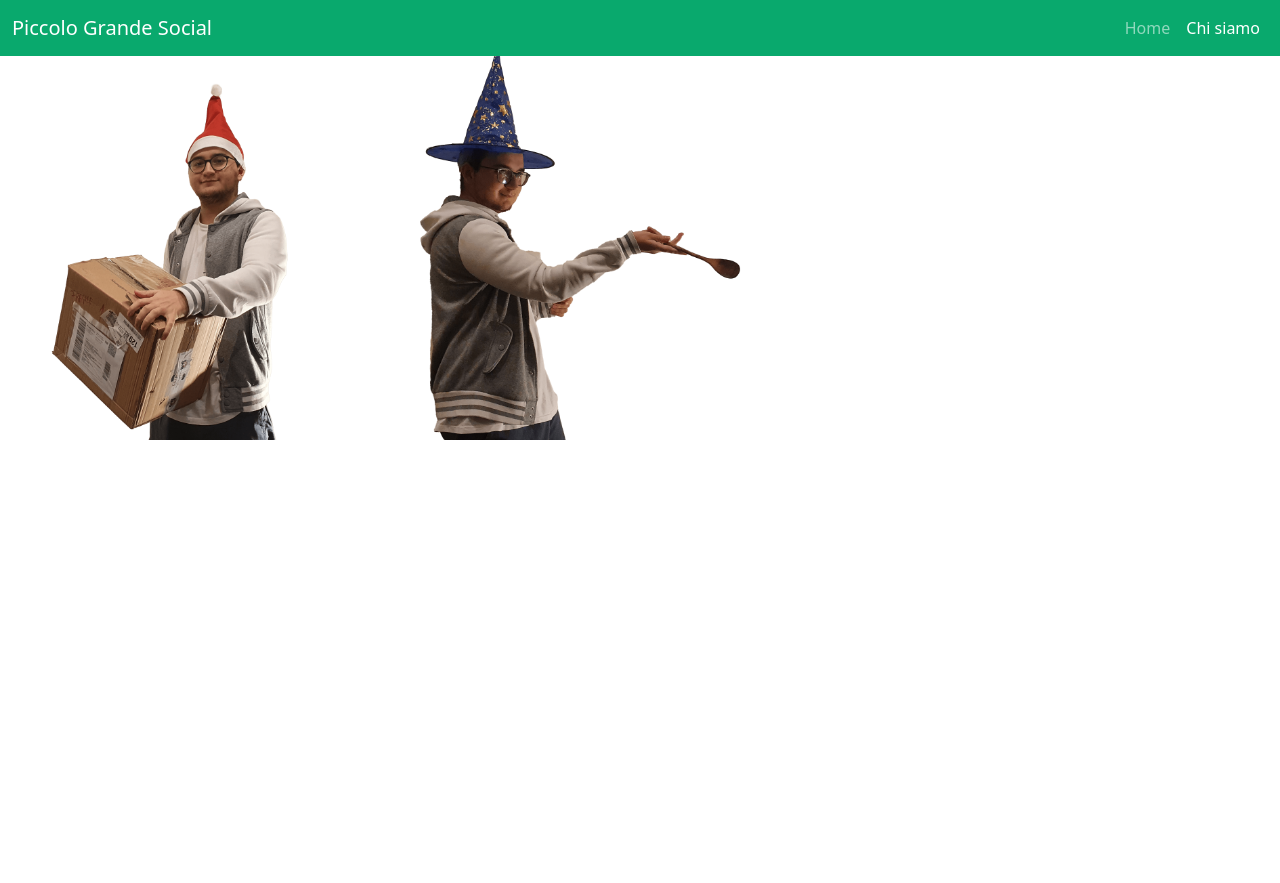
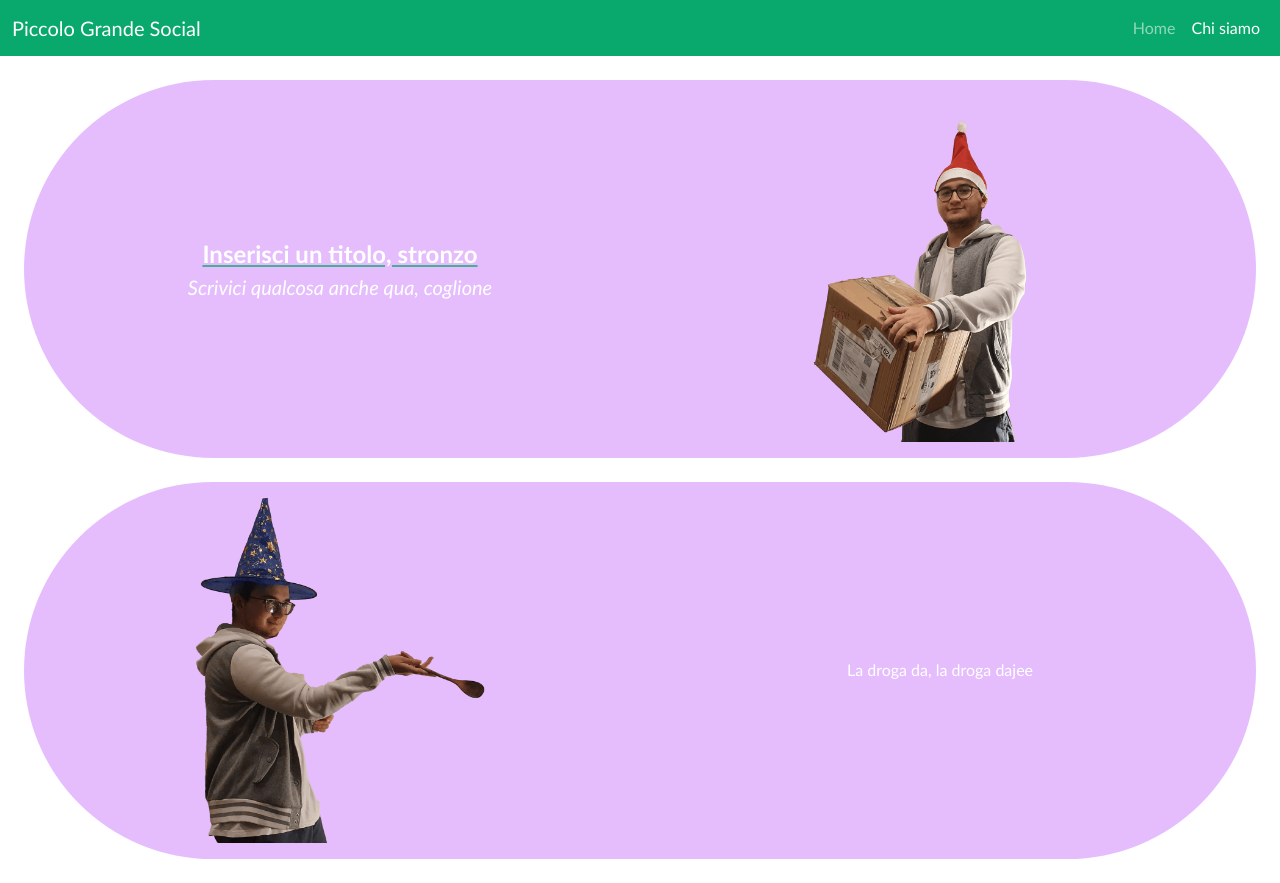
Before and after one commit to Ciovino/Laboratorio---WebApp, a Flask app: page /presentazione.html in a window 1280 px wide. Before the commit the page ends 440 px from the top, so only its background shows below. Run offline with Flask 2, Linux system fonts and the light colour scheme.

Commit message:
pill nella pagina di presentazione

```diff
--- a/static/presentazione.style.css
+++ b/static/presentazione.style.css
@@ -1,7 +1,44 @@
+* {
+    margin: 0 !important;
+    font-family: 'Trebuchet MS', 'Lucida Sans Unicode', 'Lucida Grande', 'Lucida Sans', Arial, sans-serif;
+}
+
 header.navbar {
     background-color: #09a96d;
 }
 
+#primo {
+    font-size: 24px;
+    font-weight: 700;
+    text-decoration: underline solid rgba(9, 169, 109, 0.7);
+}
+
+#secondo {
+    font-size: 20px;
+    font-weight: 400;
+    font-style: italic;
+}
+
+section.row {
+    color: white;
+    background-color: rgba(168, 39, 249, 0.3);
+    transition: 0.5s;
+}
+
+section.row:hover {
+    background-color: rgba(168, 39, 249, 0.6);
+}
+
+.item {
+    flex-basis: 100%;
+    text-align: center;
+}
+
 .foto-Giovi {
-    width: 30%;
+    width: 60%;
+    transition: 0.4s;
 }
+
+.foto-Giovi:hover {
+    transform: scale(1.05);
+}
--- a/templates/presentazione.html
+++ b/templates/presentazione.html
@@ -3,6 +3,7 @@
 
 <head>
     <title> Chi Siamo </title>
+    <link rel="icon" type="image/x-icon" href="{{ url_for('static', filename='Immagini/favicon.png') }}">
     <meta name="keyword" content="laboratorio, social, html, presentazione, autore">
     <meta name="viewport" content="width=device-width, initial-scale=1">
 
@@ -31,18 +32,22 @@
         </div>
     </header>
 
-    <!-- Aggiungere presentazione
-    <p> Ciao sono Giovi, sono un giovane talento che studia al politencico e che spera di risolvere qualcosa in questo
-        mondo. Il mio obiettivo di oggi è quello di darvi una presentazione di me stesso.
-    </p>
-    <p>
-        Che dire su di me? Ho 21 anni, quasi 22, sono di Montepeloso (MT).
-    </p> -->
+    <section class="row rounded-pill d-flex align-items-center m-4 p-3">
+        <div class="col item">
+            <div id="primo">Inserisci un titolo, stronzo</div>
+            <div id="secondo"> Scrivici qualcosa anche qua, coglione</div>
+        </div>
+        <div class="col item"> <img class="foto-Giovi"
+                src="{{ url_for('static', filename='Immagini/Giovi Natale.png') }}" alt="Giovi Natale"> </div>
+    </section>
 
-    <div>
-        <img class="foto-Giovi" src="{{ url_for('static', filename='Immagini/Giovi Natale.png') }}" alt="Giovi Natale">
-        <img class="foto-Giovi" src="{{ url_for('static', filename='Immagini/Mago Giovino.png') }}" alt="Mago Giovino">
-    </div>
+    <section class="row rounded-pill d-flex align-items-center m-4 p-3">
+        <div class="col item"> <img class="foto-Giovi"
+                src="{{ url_for('static', filename='Immagini/Mago Giovino.png') }}" alt="Mago Giovino"> </div>
+        <p class="col item">La droga da, la droga dajee</p>
+    </section>
+
+    <footer></footer>
 
     <!-- Bootstrap JavaScript -->
     <script src="https://cdn.jsdelivr.net/npm/bootstrap@5.2.2/dist/js/bootstrap.bundle.min.js"
```
Also changed, not shown: static/homepage.style.css (+10 -0 lines), templates/homepage.html (+7 -3 lines), static/Immagini/favicon.png (added).
